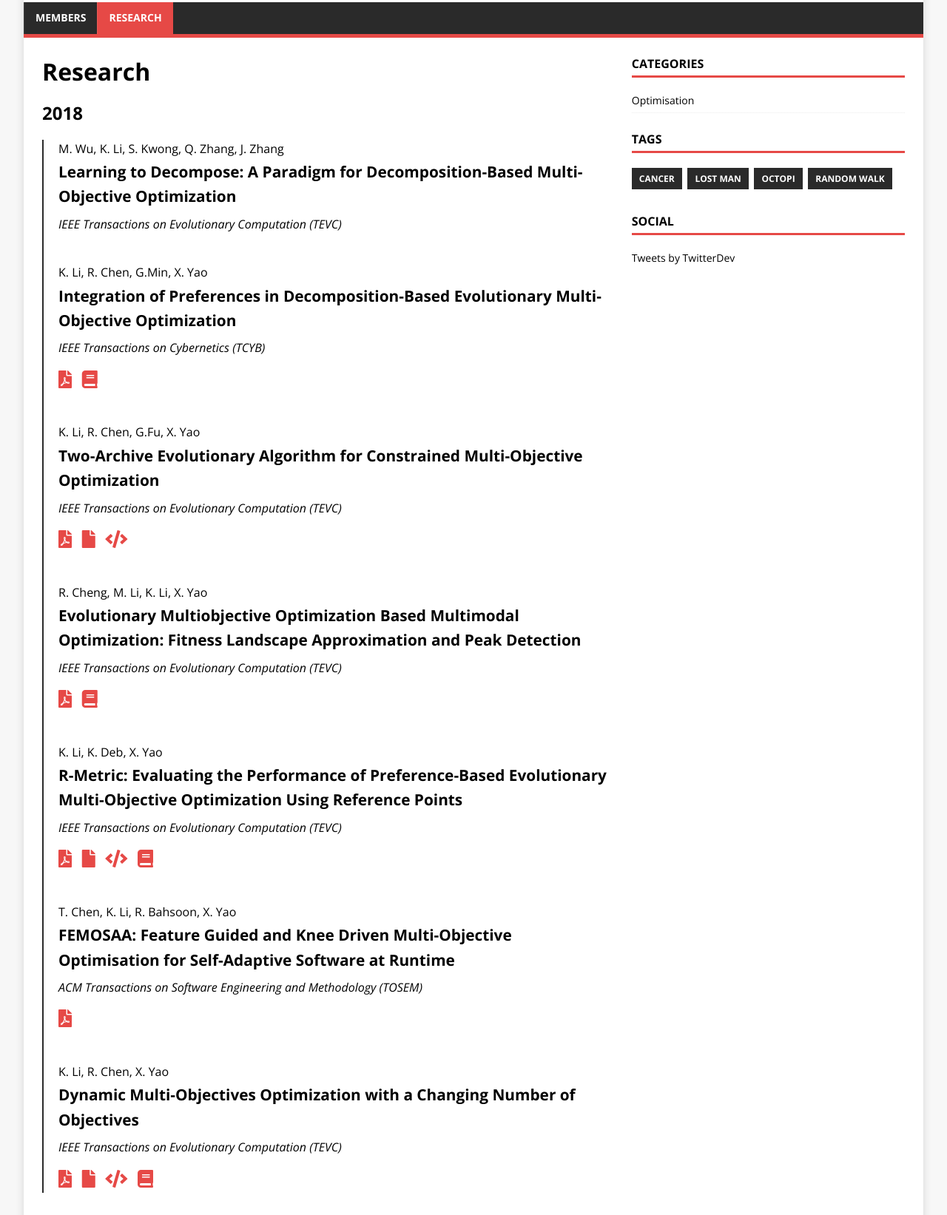
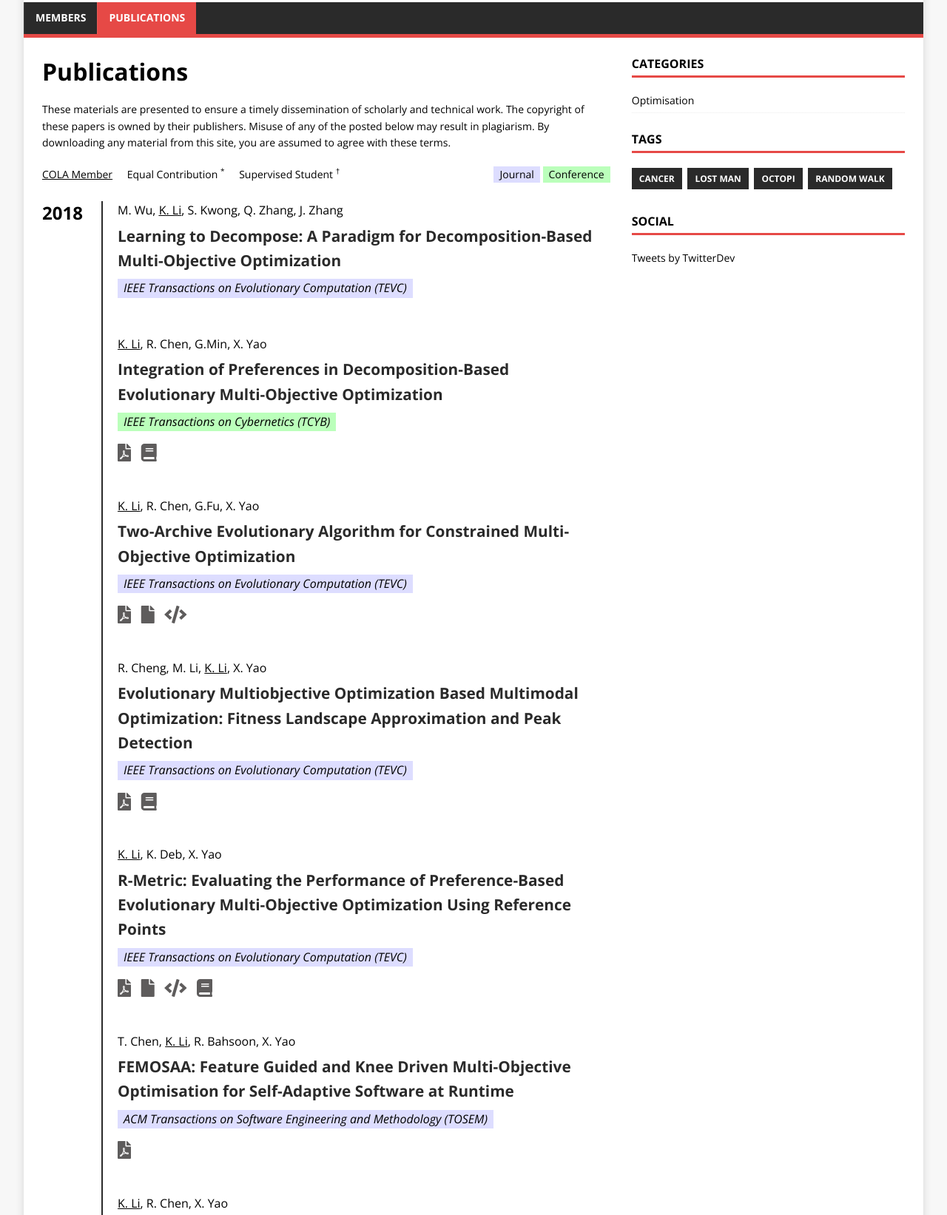
Before and after one commit to dw495/COLA-Laboratory.github.io, a plain HTML site: page research/index.html in a window 1280 px wide. Shown: the part 175-1818 px from the top of the page at 74% size. Drawn offline with nearby package versions, Linux system fonts and the light colour scheme; a web font is replaced by a local one.

Commit message:
rebuilding site Thu  6 Sep 18:15:33 BST 2018

```diff
--- a/css/style.css
+++ b/css/style.css
@@ -327,6 +327,7 @@ sub {
 
 sup {
 	vertical-align: super;
+	line-height: 0;
 }
 
 sub {
@@ -1101,12 +1102,45 @@ textarea {
 }
 
 /*** Research Page ***/
-/**h3.publications__year {
-	font-size: 1.4rem;
-}**/
+.publications__key {
+	text-align: left;
+	margin-left: 0px !important;
+	margin-bottom: 28px;
+	margin-bottom: 1.75rem;
+}
+
+.publications__key > * {
+	display:inline-block;
+	padding:0 8px 0 8px;
+	padding:0 .5rem 0 .5rem;
+}
+
+.publications__cola_member {
+	padding-left: 0;
+	text-decoration: underline;
+}
+
+.publications__journal {
+	background-color: #ddf;
+	display: inline-block;
+	padding:0 8px 0 8px;
+	padding:0 .5rem 0 .5rem;
+}
+
+.publications__conference {
+	background-color: #bfb;
+	display: inline-block;
+	padding:0 8px 0 8px;
+	padding:0 .5rem 0 .5rem;
+}
+
+.publications__year {
+	float: left;
+}
 
 ul.publications__list {
-	margin-left: 0;
+	/** 1.25 rem for each character in the year. Remember to update if this code lasts ~8000 years **/
+	margin-left: 5rem;
 	padding-left: 20px;
 	border-left: 2px #2a2a2a solid;
 	list-style: none;
@@ -1114,7 +1148,7 @@ ul.publications__list {
 
 .publications__authors {
 	font-size: 1rem;
-	margin-bottom: 2px;
+	margin-bottom: 5px;
 }
 
 .publications__title {
@@ -1123,7 +1157,11 @@ ul.publications__list {
 	margin-bottom: 8px;
 }
 
-.publications__journal {
+.publications__title a {
+	color: #2a2a2a;
+}
+
+.publications__destination {
 	font-style: italic;
 	font-size: 1rem;
 	margin-bottom: 10px;
@@ -1140,6 +1178,31 @@ ul.publications__list li:last-child {
 .publications__links *  {
 	font-size: 1.5rem;
 	margin-right: 5px;
+	color: #5e5c5c;
+}
+
+.publications__links *:hover {
+	color: #e64946
+}
+
+.publications__letter {
+	width:20px;
+	height:20px;
+	width:1.3rem;
+	height:1.3rem;
+	display:inline-block;
+	text-align: center;
+	line-height: 1.2rem;
+}
+
+@media screen and (max-width: 767px) {
+	.publications__year {
+		float: none;
+	}
+
+	ul.publications__list {
+		margin-left: 0rem;
+	}
 }
 
 /*** Media Queries ***/
--- a/index.xml
+++ b/index.xml
@@ -39,12 +39,13 @@
     </item>
 
     <item>
-      <title>Research</title>
+      <title>Publications</title>
       <link>/research/</link>
       <pubDate>Mon, 01 Jan 0001 00:00:00 +0000</pubDate>
 
       <guid>/research/</guid>
-      <description>2018  M. Wu, K. Li, S. Kwong, Q. Zhang, J. Zhang Learning to Decompose: A Paradigm for Decomposition-Based Multi-Objective Optimization IEEE Transactions on Evolutionary Computation (TEVC)   K. Li, R. Chen, G.Min, X. Yao Integration of Preferences in Decomposition-Based Evolutionary Multi-Objective Optimization IEEE Transactions on Cybernetics (TCYB)       K. Li, R. Chen, G.Fu, X. Yao Two-Archive Evolutionary Algorithm for Constrained Multi-Objective Optimization IEEE Transactions on Evolutionary Computation (TEVC)       R.</description>
+      <description>_ COLA member * equal contribution &amp;dagger; student under supervision-- These materials are presented to ensure a timely dissemination of scholarly and technical work. The copyright of these papers is owned by their publishers. Misuse of any of the posted below may result in plagiarism. By downloading any material from this site, you are assumed to agree with these terms.
+COLA Member Equal Contribution * Supervised Student &amp;dagger;  Journal Conference  2018  M.</description>
     </item>
 
   </channel>
--- a/research/index.html
+++ b/research/index.html
@@ -4,16 +4,18 @@
 	<meta charset="UTF-8">
 	<meta name="viewport" content="width=device-width, initial-scale=1">
 	<meta http-equiv="X-UA-Compatible" content="IE=edge">
-	<title>Research</title>
+	<title>Publications</title>
 	<meta name="description" content="">
 	<meta name="generator" content="Hugo 0.48" />
-	<meta property="og:title" content="Research" />
-<meta property="og:description" content="2018  M. Wu, K. Li, S. Kwong, Q. Zhang, J. Zhang Learning to Decompose: A Paradigm for Decomposition-Based Multi-Objective Optimization IEEE Transactions on Evolutionary Computation (TEVC)   K. Li, R. Chen, G.Min, X. Yao Integration of Preferences in Decomposition-Based Evolutionary Multi-Objective Optimization IEEE Transactions on Cybernetics (TCYB)       K. Li, R. Chen, G.Fu, X. Yao Two-Archive Evolutionary Algorithm for Constrained Multi-Objective Optimization IEEE Transactions on Evolutionary Computation (TEVC)       R." />
+	<meta property="og:title" content="Publications" />
+<meta property="og:description" content="_ COLA member * equal contribution &dagger; student under supervision-- These materials are presented to ensure a timely dissemination of scholarly and technical work. The copyright of these papers is owned by their publishers. Misuse of any of the posted below may result in plagiarism. By downloading any material from this site, you are assumed to agree with these terms.
+COLA Member Equal Contribution * Supervised Student &dagger;  Journal Conference  2018  M." />
 <meta property="og:type" content="article" />
 <meta property="og:url" content="/research/" />
 	<meta name="twitter:card" content="summary"/>
-<meta name="twitter:title" content="Research"/>
-<meta name="twitter:description" content="2018  M. Wu, K. Li, S. Kwong, Q. Zhang, J. Zhang Learning to Decompose: A Paradigm for Decomposition-Based Multi-Objective Optimization IEEE Transactions on Evolutionary Computation (TEVC)   K. Li, R. Chen, G.Min, X. Yao Integration of Preferences in Decomposition-Based Evolutionary Multi-Objective Optimization IEEE Transactions on Cybernetics (TCYB)       K. Li, R. Chen, G.Fu, X. Yao Two-Archive Evolutionary Algorithm for Constrained Multi-Objective Optimization IEEE Transactions on Evolutionary Computation (TEVC)       R."/>
+<meta name="twitter:title" content="Publications"/>
+<meta name="twitter:description" content="_ COLA member * equal contribution &dagger; student under supervision-- These materials are presented to ensure a timely dissemination of scholarly and technical work. The copyright of these papers is owned by their publishers. Misuse of any of the posted below may result in plagiarism. By downloading any material from this site, you are assumed to agree with these terms.
+COLA Member Equal Contribution * Supervised Student &dagger;  Journal Conference  2018  M."/>
 
 	<link rel="dns-prefetch" href="//fonts.googleapis.com">
 	<link rel="dns-prefetch" href="//fonts.gstatic.com">
@@ -40,7 +42,7 @@
 <nav class="menu">
 	<ul class="menu__list">
 		<li class="menu__item"><a class="menu__link" href="/members/">MEMBERS</a></li>
-		<li class="menu__item menu__item--active"><a class="menu__link" href="/research/">RESEARCH</a></li>
+		<li class="menu__item menu__item--active"><a class="menu__link" href="/research/">PUBLICATIONS</a></li>
 	</ul>
 </nav>
 
@@ -51,29 +53,57 @@
 <main class="main content">
 	<article class="post">
 		<header class="post__header">
-			<h1 class="post__title">Research</h1>
+			<h1 class="post__title">Publications</h1>
 		</header><div class="post__content clearfix">
-			<h2 class="publications__year">2018</h2>
+			<!--    <li>_ COLA member</li>
+    <li>* equal contribution</li>
+    <li>&dagger; student under supervision</li>-->
+
+<p>These materials are presented to ensure a timely dissemination of scholarly and technical work. The copyright of these
+    papers is owned by their publishers. Misuse of any of the posted below may result in plagiarism. By downloading any material
+    from this site, you are assumed to agree with these terms.</p>
+
+<ul class="publications__key" style="float:left">
+    <li class="publications__cola_member">COLA Member</li>
+    <li class="publications__equal_contrib">Equal Contribution <sup>*</sup></li>
+    <li class="publications__supervised_student">Supervised Student <sup>&dagger;</sup></li>
+</ul>
+
+<ul class="publications__key" style="text-align:right">
+    <li class="publications__journal">Journal</li>
+    <li class="publications__conference">Conference</li>
+</ul>
+
+<h2 class="publications__year">2018</h2>
 <ul class="publications__list">
     <li>
-        <div class="publications__authors">M. Wu, K. Li, S. Kwong, Q. Zhang, J. Zhang</div>
-        <div class="publications__title">Learning to Decompose: A Paradigm for Decomposition-Based Multi-Objective Optimization</div>
-        <div class="publications__journal">IEEE Transactions on Evolutionary Computation (TEVC)</div>
+        <div class="publications__authors">M. Wu, <u><u>K. Li</u></u>, S. Kwong, Q. Zhang, J. Zhang</div>
+        <div class="publications__title">
+            <a href="https://ieeexplore.ieee.org/document/8439014/">
+                Learning to Decompose: A Paradigm for Decomposition-Based Multi-Objective Optimization
+            </a>
+        </div>
+        <div class="publications__destination publications__journal">IEEE Transactions on Evolutionary Computation (TEVC)</div>
     </li>
     <li>
-        <div class="publications__authors">K. Li, R. Chen, G.Min, X. Yao</div>
-        <div class="publications__title">Integration of Preferences in Decomposition-Based Evolutionary Multi-Objective Optimization</div>
-        <div class="publications__journal">IEEE Transactions on Cybernetics (TCYB)</div>
-        <div class="publications__links"></div>
+        <div class="publications__authors"><u>K. Li</u>, R. Chen, G.Min, X. Yao</div>
+        <div class="publications__title">
+            <a href="https://ieeexplore.ieee.org/document/8440670/">
+                Integration of Preferences in Decomposition-Based Evolutionary Multi-Objective Optimization
+            </a>
+        </div>
+        <div class="publications__destination publications__conference">IEEE Transactions on Cybernetics (TCYB)</div>
         <div class="publications__links">
             <a href="https://coda-group.github.io/publications/NUMS-TCYB18.pdf"><i class="fas fa-file-pdf" title="preprint"></i></a>
             <a href="https://coda-group.github.io/Publication/Supplementary-NUMS.pdf"><i class="fas fa-book" title="bibtex"></i></a>
         </div>
     </li>
     <li>
-        <div class="publications__authors">K. Li, R. Chen, G.Fu, X. Yao</div>
-        <div class="publications__title">Two-Archive Evolutionary Algorithm for Constrained Multi-Objective Optimization</div>
-        <div class="publications__journal">IEEE Transactions on Evolutionary Computation (TEVC)</div>
+        <div class="publications__authors"><u>K. Li</u>, R. Chen, G.Fu, X. Yao</div>
+        <div class="publications__title">
+            <a href="https://ieeexplore.ieee.org/document/8413136/citations">
+                Two-Archive Evolutionary Algorithm for Constrained Multi-Objective Optimization</a></div>
+        <div class="publications__destination publications__journal">IEEE Transactions on Evolutionary Computation (TEVC)</div>
         <div class="publications__links">
             <a href="https://coda-group.github.io/publications/CTAEA-TEVC18.pdf"><i class="fas fa-file-pdf" title="preprint"></i></a>
             <a href="https://coda-group.github.io/publications/Supplementary-CTAEA.pdf"><i class="fas fa-file" title="supplementary"></i></a>
@@ -81,20 +111,21 @@
         </div>
     </li>
     <li>
-        <div class="publications__authors">R. Cheng, M. Li, K. Li, X. Yao</div>
-        <div class="publications__title">Evolutionary Multiobjective Optimization Based Multimodal Optimization: Fitness
-            Landscape Approximation and Peak Detection</div>
-        <div class="publications__journal">IEEE Transactions on Evolutionary Computation (TEVC)</div>
+        <div class="publications__authors">R. Cheng, M. Li, <u>K. Li</u>, X. Yao</div>
+        <div class="publications__title">
+            <a href="https://ieeexplore.ieee.org/document/8038800/">Evolutionary Multiobjective Optimization Based Multimodal
+                Optimization: Fitness Landscape Approximation and Peak Detection</a></div>
+        <div class="publications__destination publications__journal">IEEE Transactions on Evolutionary Computation (TEVC)</div>
         <div class="publications__links">
             <a href="https://coda-group.github.io/Publications/EMO-MMO.pdf"><i class="fas fa-file-pdf" title="preprint"></i></a>
             <a href="https://coda-group.github.io/bib/bibTEVC17_Ran.bib"><i class="fas fa-book" title="bibtex"></i></a>
         </div>
     </li>
     <li>
-        <div class="publications__authors">K. Li, K. Deb, X. Yao</div>
-        <div class="publications__title">R-Metric: Evaluating the Performance of Preference-Based Evolutionary Multi-Objective
-            Optimization Using Reference Points</div>
-        <div class="publications__journal">IEEE Transactions on Evolutionary Computation (TEVC)</div>
+        <div class="publications__authors"><u>K. Li</u>, K. Deb, X. Yao</div>
+        <div class="publications__title"><a href="https://ieeexplore.ieee.org/abstract/document/8049301/">R-Metric: Evaluating
+                the Performance of Preference-Based Evolutionary Multi-Objective Optimization Using Reference Points</a></div>
+        <div class="publications__destination publications__journal">IEEE Transactions on Evolutionary Computation (TEVC)</div>
         <div class="publications__links">
             <a href="https://coda-group.github.io/publications/RMETRIC.pdf"><i class="fas fa-file-pdf" title="preprint"></i></a>
             <a href="https://coda-group.github.io/publications/suppRMETRIC.pdf"><i class="fas fa-file" title="supplementary"></i></a>
@@ -103,18 +134,21 @@
         </div>
     </li>
     <li>
-        <div class="publications__authors">T. Chen, K. Li, R. Bahsoon, X. Yao</div>
-        <div class="publications__title">FEMOSAA: Feature Guided and Knee Driven Multi-Objective Optimisation for Self-Adaptive
-            Software at Runtime</div>
-        <div class="publications__journal">ACM Transactions on Software Engineering and Methodology (TOSEM)</div>
+        <div class="publications__authors">T. Chen, <u>K. Li</u>, R. Bahsoon, X. Yao</div>
+        <div class="publications__title"><a href="https://dl.acm.org/citation.cfm?id=3204459">FEMOSAA: Feature Guided and
+                Knee Driven Multi-Objective Optimisation for Self-Adaptive Software at Runtime</a></div>
+        <div class="publications__destination publications__journal">ACM Transactions on Software Engineering and Methodology
+            (TOSEM)
+        </div>
         <div class="publications__links">
             <a href="https://coda-group.github.io/publications/TOSEM18.pdf"><i class="fas fa-file-pdf" title="paper"></i></a>
         </div>
     </li>
     <li>
-        <div class="publications__authors">K. Li, R. Chen, X. Yao</div>
-        <div class="publications__title">Dynamic Multi-Objectives Optimization with a Changing Number of Objectives</div>
-        <div class="publications__journal">IEEE Transactions on Evolutionary Computation (TEVC)</div>
+        <div class="publications__authors"><u>K. Li</u>, R. Chen, X. Yao</div>
+        <div class="publications__title"><a href="https://ieeexplore.ieee.org/document/7886303/">Dynamic Multi-Objectives
+                Optimization with a Changing Number of Objectives</a></div>
+        <div class="publications__destination publications__journal">IEEE Transactions on Evolutionary Computation (TEVC)</div>
         <div class="publications__links">
             <a href="https://coda-group.github.io/publications/DTAEA.pdf"><i class="fas fa-file-pdf" title="paper"></i></a>
             <a href="https://coda-group.github.io/publications/suppDTAEA.pdf"><i class="fas fa-file" title="supplementary"></i></a>
@@ -125,11 +159,13 @@
 </ul>
 
 <h2 class="publications__year">2017</h2>
-<ul class ="publications__list">
+<ul class="publications__list">
     <li>
-        <div class="publications__authors">K. Li, K. Deb, Q. Zhang, Q. Zhang</div>
-        <div class="publications__title">Matching-Based Selection with Incomplete Lists for Decomposition Multi-Objective Optimization</div>
-        <div class="publications__journal">IEEE Transactions on Evolutionary Computation (TEVC)</div>
+        <div class="publications__authors"><u>K. Li</u>, K. Deb, Q. Zhang, Q. Zhang</div>
+        <div class="publications__title"><a href="https://ieeexplore.ieee.org/document/7837621/">Matching-Based Selection
+                with Incomplete Lists for Decomposition Multi-Objective Optimization
+            </a></div>
+        <div class="publications__destination publications__journal">IEEE Transactions on Evolutionary Computation (TEVC)</div>
         <div class="publications__links">
             <a href="https://coda-group.github.io/publications/ENLU.pdf"><i class="fas fa-file-pdf" title="paper"></i></a>
             <a href="https://coda-group.github.io/publications/suppENLU.pdf"><i class="fas fa-file" title="supplementary"></i></a>
```
Also changed, not shown: 404.html (+1 -1 lines), categories/index.html (+1 -1 lines), categories/optimisation/index.html (+1 -1 lines), index.html (+1 -1 lines), members/index.html (+1 -1 lines), post/image_example/index.html (+1 -1 lines), post/index.html (+1 -1 lines), post/text_example/index.html (+1 -1 lines), sitemap.xml (+4 -4 lines), tags/cancer/index.html (+1 -1 lines), tags/index.html (+1 -1 lines), tags/lost-man/index.html (+1 -1 lines), tags/octopi/index.html (+1 -1 lines), tags/random-walk/index.html (+1 -1 lines).
